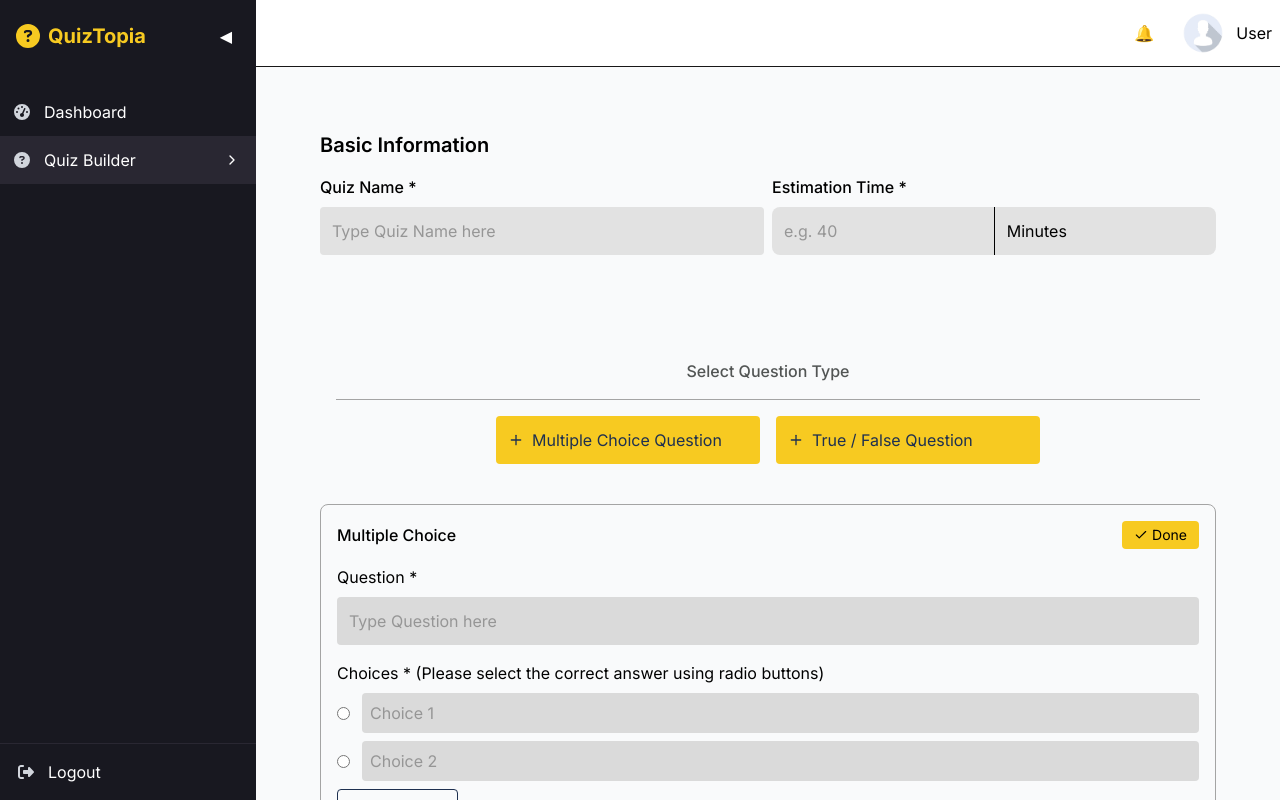
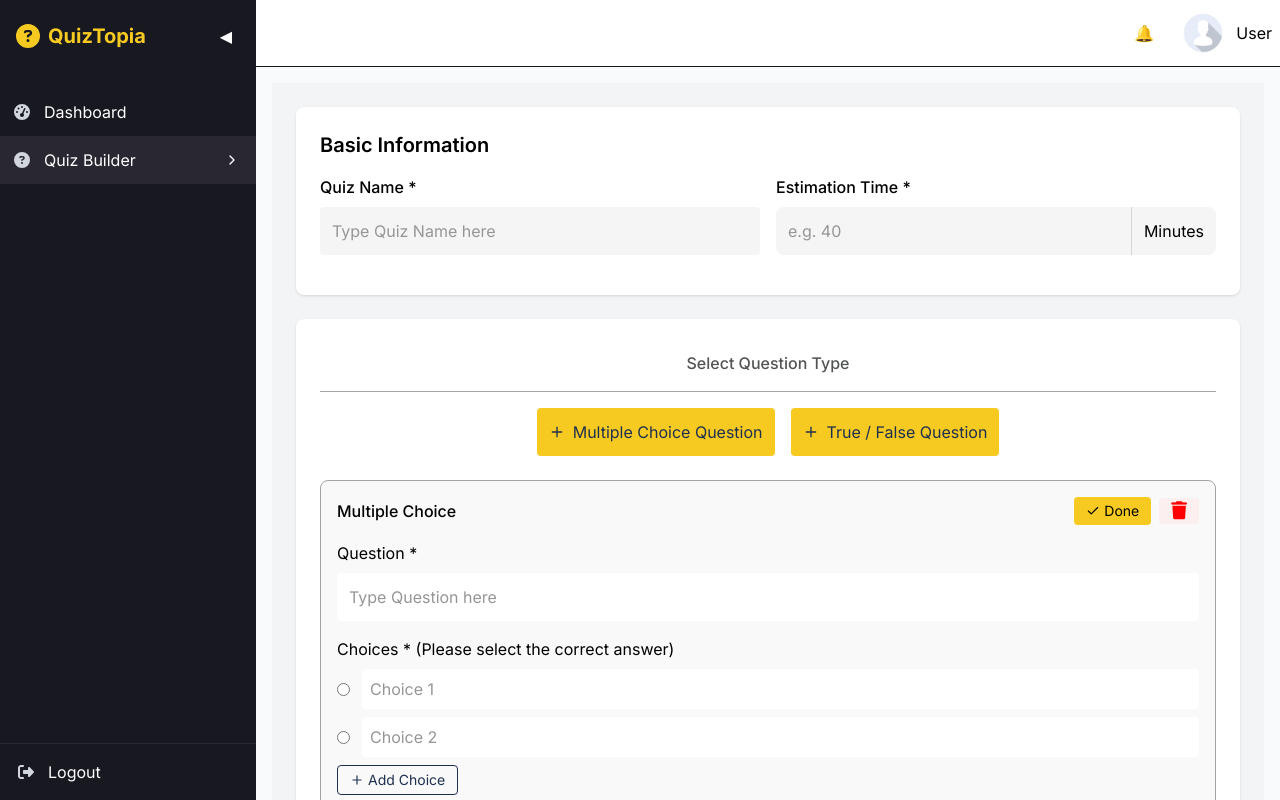
Before and after one commit to GMchalana/quiztopia_frontend, a Next.js app: page /instructor/quizes/auto-graded-quize in a window 1280 px wide. Both pictures are taken after a click on the button "Multiple Choice Question". Built offline with nearby package versions, Linux system fonts and the light colour scheme.

Commit message:
Enhance AutoGradedQuiz component with improved question management, UI updates, and option handling

```diff
--- a/src/app/instructor/quizes/auto-graded-quize/page.tsx
+++ b/src/app/instructor/quizes/auto-graded-quize/page.tsx
@@ -1,7 +1,7 @@
 'use client';
 
 import { useState } from 'react';
-import { FiPlus, FiX, FiCheck, FiChevronDown } from 'react-icons/fi';
+import { FiPlus, FiX, FiCheck } from 'react-icons/fi';
 
 type Question = {
   id: string;
@@ -31,11 +31,19 @@ export default function AutoGradedQuiz() {
     setShowQuestionTypeSelector(false);
   };
 
+  const cancelCurrentQuestion = () => {
+    setCurrentQuestion(null);
+  };
+
   const saveCurrentQuestion = () => {
-    if (currentQuestion && currentQuestion.question.trim() &&
+    if (
+      currentQuestion &&
+      currentQuestion.question.trim() &&
       (currentQuestion.type !== 'multiple-choice' ||
-         (currentQuestion.options && currentQuestion.options.every(opt => opt.trim()) &&
-         currentQuestion.correctAnswer !== undefined))) {
+        (currentQuestion.options &&
+         currentQuestion.options.every(opt => opt.trim()) &&
+         currentQuestion.correctAnswer !== undefined)
+    )) {
       setQuestions([...questions, currentQuestion]);
       setCurrentQuestion(null);
     }
@@ -74,91 +82,139 @@ export default function AutoGradedQuiz() {
     }
   };
 
-  const renderAnswer = (question: Question) => {
-    if (question.type === 'multiple-choice' && question.options) {
+  const renderSavedQuestion = (question: Question, index: number) => {
     return (
-        <div className="mt-2">
-          <div className="text-sm font-medium mb-1 text-[#000000]">Choices:</div>
-          <ul className="space-y-1">
-            {question.options.map((option, index) => (
-              <li
-                key={index}
-                className={`text-sm ${index === question.correctAnswer ? 'text-[#000000] font-medium' : 'text-[#000000]'}`}
+      <div key={question.id} className="rounded-lg p-4 mb-4 border border-[#A4A4A4] bg-white">
+        <div className="flex justify-between items-center mb-4">
+          <h3 className="font-medium text-[#000000]">
+            {question.type === 'multiple-choice' ? 'Multiple Choice' : 'True/False'}
+          </h3>
+        </div>
+
+        <div className="mb-4">
+          <label className="block mb-2 text-[#000000]">Question {index + 1} *</label>
+          <div className="w-full p-3 bg-[#f5f5f5] rounded text-[#000000]">
+            {question.question}
+          </div>
+        </div>
+
+        {question.type === 'multiple-choice' && question.options && (
+          <div>
+            <label className="block mb-2 text-[#000000]">Choices *</label>
+            {question.options.map((option, i) => (
+              <div key={i} className="flex items-center mb-2">
+                <input
+                  type="radio"
+                  name={`correctAnswer-${question.id}`}
+                  checked={question.correctAnswer === i}
+                  readOnly
+                  className="mr-3"
+                />
+                <div className="flex-1 p-2 bg-[#f5f5f5] rounded text-[#000000]">
+                  {option}
+                </div>
+                {question.correctAnswer === i && (
+                  <span className="ml-2 text-green-500">✓ Correct</span>
+                )}
+              </div>
+            ))}
+          </div>
+        )}
+
+        {question.type === 'true-false' && (
+          <div>
+            <label className="block mb-2 text-[#000000]">Answer *</label>
+            {question.options?.map((option, i) => (
+              <div key={i} className="flex items-center mb-2">
+                <input
+                  type="radio"
+                  name={`correctAnswer-${question.id}`}
+                  checked={question.correctAnswer === i}
+                  readOnly
+                  className="mr-3"
+                />
+                <div className="flex-1 p-2 bg-[#f5f5f5] rounded text-[#000000]">
+                  {option}
+                </div>
+                {question.correctAnswer === i && (
+                  <span className="ml-2 text-green-500">✓ Correct</span>
+                )}
+              </div>
+            ))}
+          </div>
+        )}
+
+        <div className="flex justify-end mt-4">
+          <button
+            onClick={() => {
+              setQuestions(questions.filter(q => q.id !== question.id));
+            }}
+            className="flex items-center text-red-500 hover:text-red-700"
           >
-                {index === question.correctAnswer ? '✓ ' : '• '} {option}
-              </li>
-            ))}
-          </ul>
+            <FiX className="mr-1" />
+            Remove Question
+          </button>
+        </div>
       </div>
     );
-    } else if (question.type === 'true-false' && question.correctAnswer !== undefined) {
-      return (
-        <div className="mt-2 text-sm text-gray-300 text-[#000000]">
-          <span className="font-medium text-[#000000]">Correct Answer: </span>
-          <span className="font-small text-[#000000]">{question.correctAnswer === 0 ? 'True' : 'False'}</span>
-
-        </div>
-      );
-    }
-    return null;
   };
 
   return (
-    <div className="min-h-screen text-white p-6">
+    <div className="min-h-screen p-6 bg-gray-100">
       <div className="max-w-full mx-auto">
-
         {/* Basic Information Section */}
-        <div className="rounded-lg p-6 mb-">
+        <div className="rounded-lg p-6 mb-6 bg-white shadow">
           <h2 className="text-xl font-semibold mb-4 text-[#000000]">Basic Information</h2>
 
-          <div className="flex justify-between items-center mb-4 gap-2">
-            <div className="mb-4 w-full">
+          <div className="flex flex-col md:flex-row gap-4 mb-4">
+            <div className="w-full">
               <label className="block mb-2 font-medium text-[#000000]">Quiz Name *</label>
               <input
                 type="text"
                 value={quizName}
                 onChange={(e) => setQuizName(e.target.value)}
                 placeholder="Type Quiz Name here"
-                className="w-full p-3 bg-[#e2e2e2] rounded focus:outline-none focus:ring-2 focus:ring-[#F7CA21] placeholder-[#969696] text-[#000000]"
+                className="w-full p-3 bg-[#f5f5f5] rounded focus:outline-none focus:ring-2 focus:ring-[#F7CA21] placeholder-[#969696] text-[#000000]"
                 required
               />
             </div>
 
-            <div className="mb-4 w-full">
+            <div className="w-full">
               <label className="block mb-2 font-medium text-[#000000]">Estimation Time *</label>
-              <div className="flex justify-between items-center">
+              <div className="flex">
                 <input
                   type="text"
                   value={timeEstimate}
                   onChange={(e) => setTimeEstimate(e.target.value)}
                   placeholder="e.g. 40"
-                className="w-full p-3 bg-[#e2e2e2] rounded-tl-lg rounded-bl-lg focus:outline-none focus:ring-2 focus:ring-[#F7CA21] placeholder-[#969696] text-[#000000]"
+                  className="w-full p-3 bg-[#f5f5f5] rounded-l-lg focus:outline-none focus:ring-2 focus:ring-[#F7CA21] placeholder-[#969696] text-[#000000]"
                 />
-              <div className="w-full p-3 bg-[#e2e2e2] rounded-tr-lg rounded-br-lg focus:outline-none focus:ring-2 focus:ring-[#F7CA21] text-[#000000] border-l border-[#000000]">Minutes</div>
+                <div className="p-3 bg-[#f5f5f5] rounded-r-lg text-[#000000] border-l border-gray-300">
+                  Minutes
                 </div>
-
+              </div>
             </div>
           </div>
         </div>
 
         {/* Questions Section */}
-        <div className="rounded-lg p-6 mb-6">
-          <div className="mb-6 rounded-lg p-4">
+        <div className="rounded-lg p-6 mb-6 bg-white shadow">
+          <div className="mb-6">
             <div className="p-2 border-b border-[#A4A4A4] mb-4">
               <h3 className="font-medium mb-2 text-[#525554] text-center">Select Question Type</h3>
             </div>
 
-            <div className='flex justify-between items-center mr-40 ml-40 gap-4'>
+            <div className='flex flex-col md:flex-row justify-center gap-4'>
               <button
                 onClick={() => addQuestion('multiple-choice')}
-                className="flex items-center w-full p-3 text-[#1E3050] bg-[#F7CA21] hover:bg-[#4a4857] rounded transition"
+                className="flex items-center justify-center p-3 text-[#1E3050] bg-[#F7CA21] hover:bg-[#f8d34d] rounded transition"
               >
                 <FiPlus className="mr-2" />
                 Multiple Choice Question
               </button>
               <button
                 onClick={() => addQuestion('true-false')}
-                className="flex items-center w-full p-3 text-[#1E3050] bg-[#F7CA21] hover:bg-[#4a4857] rounded transition"
+                className="flex items-center justify-center p-3 text-[#1E3050] bg-[#F7CA21] hover:bg-[#f8d34d] rounded transition"
               >
                 <FiPlus className="mr-2" />
                 True / False Question
@@ -168,11 +224,12 @@ export default function AutoGradedQuiz() {
 
           {/* Current Question Editor */}
           {currentQuestion && (
-            <div className="rounded-lg p-4 mb-4 border border-[#A4A4A4]">
+            <div className="rounded-lg p-4 mb-4 border border-[#A4A4A4] bg-[#f9f9f9]">
               <div className="flex justify-between items-center mb-4">
                 <h3 className="font-medium text-[#000000]">
                   {currentQuestion.type === 'multiple-choice' ? 'Multiple Choice' : 'True/False'}
                 </h3>
+                <div className='flex items-center space-x-2'>
                   <button
                     onClick={saveCurrentQuestion}
                     className="flex items-center bg-[#F7CA21] text-black py-1 px-3 rounded text-sm hover:bg-[#f8d34d] transition"
@@ -180,6 +237,13 @@ export default function AutoGradedQuiz() {
                     <FiCheck className="mr-1" />
                     Done
                   </button>
+                  <button
+                    onClick={cancelCurrentQuestion}
+                    className="flex items-center bg-[#FFDFDF66] text-black py-1 px-3 rounded text-sm hover:bg-[#FFDFDF99] transition"
+                  >
+                    <i className="fa-solid fa-trash text-[#FF0000] text-lg hover:text-[#CC0000] transition-colors"></i>
+                  </button>
+                </div>
               </div>
 
               <div className="mb-4">
@@ -192,14 +256,14 @@ export default function AutoGradedQuiz() {
                     question: e.target.value,
                   })}
                   placeholder="Type Question here"
-                  className="w-full p-3 bg-[#dadada] rounded focus:outline-none focus:ring-2 focus:ring-[#F7CA21] placeholder-[#969696]"
+                  className="w-full p-3 bg-white rounded focus:outline-none focus:ring-2 focus:ring-[#F7CA21] placeholder-[#969696] text-[#000000]"
                   required
                 />
               </div>
 
               {currentQuestion.type === 'multiple-choice' && (
                 <div>
-                  <label className="block mb-2 text-[#000000]">Choices * (Please select the correct answer using radio buttons)</label>
+                  <label className="block mb-2 text-[#000000]">Choices * (Please select the correct answer)</label>
                   {currentQuestion.options?.map((option, index) => (
                     <div key={index} className="flex items-center mb-2">
                       <input
@@ -217,7 +281,7 @@ export default function AutoGradedQuiz() {
                         value={option}
                         onChange={(e) => updateOption(index, e.target.value)}
                         placeholder={`Choice ${index + 1}`}
-                        className="flex-1 p-2 bg-[#dadada] rounded focus:outline-none focus:ring-2 focus:ring-[#F7CA21] placeholder-[#969696]"
+                        className="flex-1 p-2 bg-white rounded focus:outline-none focus:ring-2 focus:ring-[#F7CA21] placeholder-[#969696] text-[#000000]"
                         required
                       />
                       {currentQuestion.options && currentQuestion.options.length > 2 && (
@@ -235,14 +299,14 @@ export default function AutoGradedQuiz() {
                           }}
                           className="ml-2 text-red-400 hover:text-red-300"
                         >
-                          <FiX />
+                          <i className="fa-solid fa-trash text-[#FF0000] text-lg hover:text-[#CC0000] transition-colors"></i>
                         </button>
                       )}
                     </div>
                   ))}
                   <button
                     onClick={addOption}
-                    className="flex items-center text-sm text-[#1E3050] hover:text-[#f8d34d] mt-2 border border-[#1E3050] rounded px-3 py-2"
+                    className="flex items-center text-sm text-[#1E3050] hover:text-[#1E3050] mt-2 border border-[#1E3050] rounded px-3 py-1"
                   >
                     <FiPlus className="mr-1" />
                     Add Choice
@@ -252,7 +316,7 @@ export default function AutoGradedQuiz() {
 
               {currentQuestion.type === 'true-false' && (
                 <div>
-                  <label className="block mb-2 text-[#000000]">Answer * (Please select the correct answer using radio buttons)</label>
+                  <label className="block mb-2 text-[#000000]">Answer * (Please select the correct answer)</label>
                   {currentQuestion.options?.map((option, index) => (
                     <div key={index} className="flex items-center mb-2">
                       <input
@@ -276,28 +340,9 @@ export default function AutoGradedQuiz() {
           {/* List of Saved Questions */}
           {questions.length > 0 && (
             <div className="mt-6">
-              <h3 className="font-medium mb-3 text-[#000000]">Saved Questions</h3>
-              <div className="space-y-3">
-                {questions.map((q, index) => (
-                  <div key={q.id} className="rounded-lg p-3 border border-[#A4A4A4] rounded-lg p-4">
-                    <div className="flex justify-between items-center">
-                      <div>
-                        <span className="font-medium text-[#000000]">Question {index + 1}:</span>
-                        <span className="font-medium text-[#000000]">{q.question}</span>
-
-                      </div>
-                      <button
-                        onClick={() => {
-                          setQuestions(questions.filter(question => question.id !== q.id));
-                        }}
-                        className="text-red-400 hover:text-red-300"
-                      >
-                        <FiX />
-                      </button>
-                    </div>
-                    {renderAnswer(q)}
-                  </div>
-                ))}
+              <h3 className="font-medium mb-3 text-[#000000]">Saved Questions ({questions.length})</h3>
+              <div className="space-y-4">
+                {questions.map((q, index) => renderSavedQuestion(q, index))}
               </div>
             </div>
           )}
@@ -305,12 +350,13 @@ export default function AutoGradedQuiz() {
 
         {/* Action Buttons */}
         <div className="flex justify-end space-x-3">
-          <button className="px-6 py-2 rounded bg-[#CACACA] hover:bg-[#3a3847] transition text-[#4C4C4C]">
+          <button className="px-6 py-2 rounded bg-[#CACACA] hover:bg-gray-300 transition text-[#4C4C4C]">
             Cancel
           </button>
           <button
             onClick={saveQuiz}
             className="px-6 py-2 bg-[#F7CA21] text-black rounded font-medium hover:bg-[#f8d34d] transition"
+            disabled={questions.length === 0 || !quizName.trim()}
           >
             Save & Publish
           </button>
```
Lines whose indentation alone changed are shown as unchanged.
